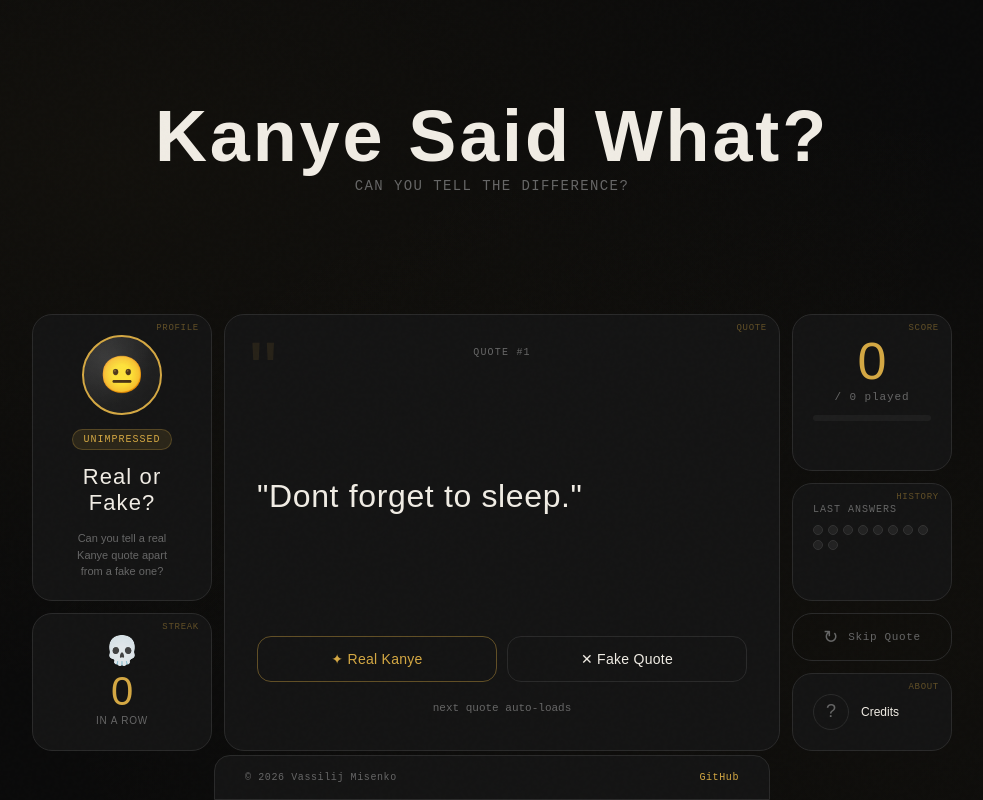
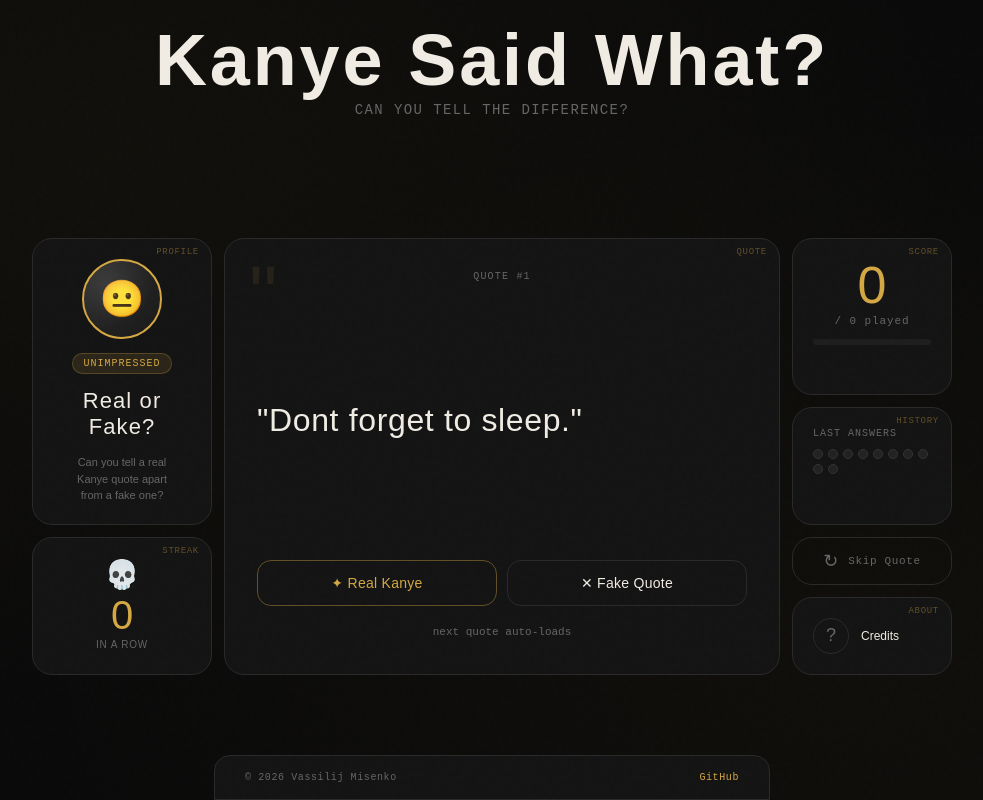
Before and after one commit to VassjaM/quote-quiz, a React (Vite) app: page / in a window 1280 px wide. Shown: the whole page, without its empty margins (148-1131 px from the left). Built offline with nearby package versions, Linux system fonts and the light colour scheme; no server answers.

Commit message:
fixed blanc spots on mobile

```diff
--- a/index.html
+++ b/index.html
@@ -3,7 +3,7 @@
   <head>
     <meta charset="UTF-8" />
     <link rel="icon" type="image/svg+xml" href="/quote-favicon.svg" />
-    <meta name="viewport" content="width=device-width, initial-scale=1.0" />
+    <meta name="viewport" content="width=device-width, initial-scale=1.0, viewport-fit=cover" />
     <title>Quote Quiz</title>
   </head>
   <body>
--- a/src/styles/reset.css
+++ b/src/styles/reset.css
@@ -8,13 +8,19 @@
   padding: 0;
 }
 
+body {
+  background: var(--bg-color);
+}
+
 .app-body {
   background: var(--bg-color);
   color: var(--text-color);
   font-family: var(--font-primary);
-  min-height: 100vh;
+  min-height: 100dvh;
   display: flex;
   padding-top: 100px;
+  padding-top: max(24px, env(safe-area-inset-top));
+  padding-bottom: max(0px, env(safe-area-inset-bottom));
   flex-direction: column;
   align-items: center;
   justify-content: flex-start;
```
